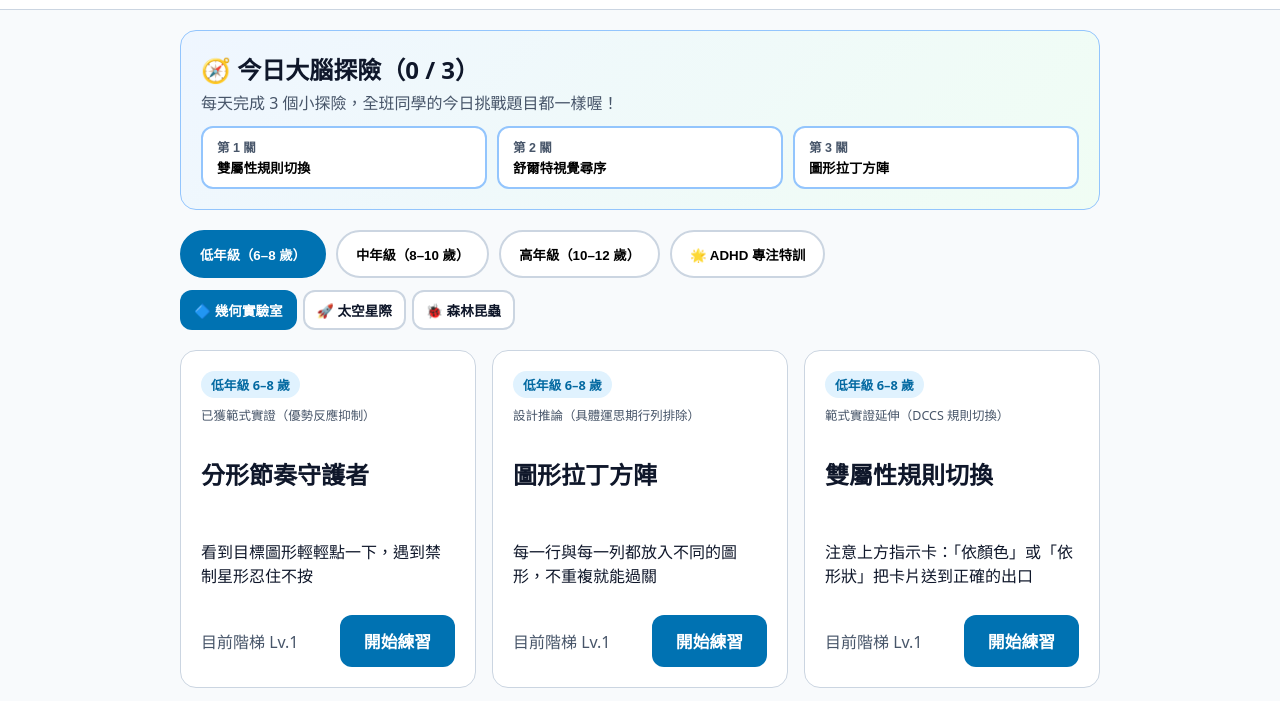
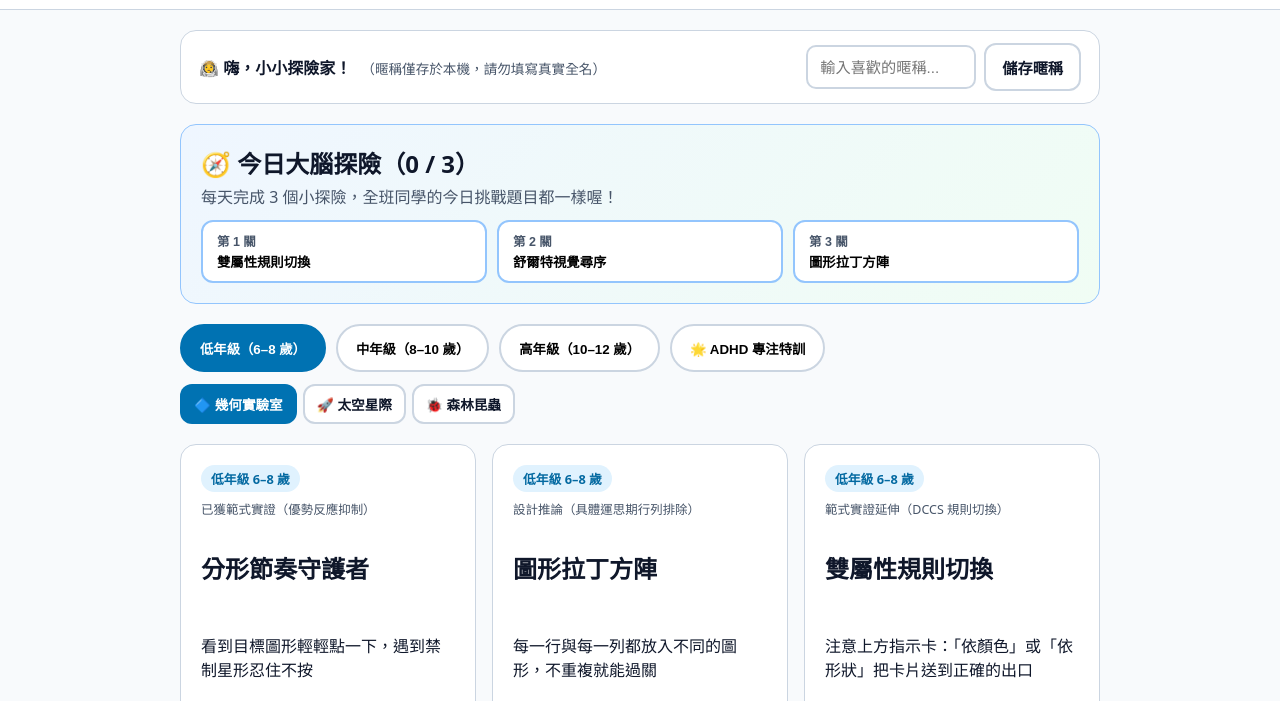
Before and after one commit to lucifer0427/kid-logic-lab, a website built with Vite: page index.html in a window 1280 px wide. Shown: the part 63-764 px from the top of the page. Built offline with nearby package versions, Linux system fonts and the light colour scheme.

Commit message:
feat: add local-only student nickname setting with personalized greetings

```diff
--- a/src/dashboard/radarView.ts
+++ b/src/dashboard/radarView.ts
@@ -1,6 +1,7 @@
 import { CognitiveAxis, SessionRecord } from '../engine/types';
 import { getAllSessions, clearAllSessions } from '../storage/db';
 import { exportSessionsJson, importSessionsJson } from '../storage/jsonBackup';
+import { loadPrefs } from '../storage/prefs';
 
 const AXES: { key: CognitiveAxis; label: string }[] = [
   { key: 'attentionStability', label: '專注穩定 (ASI)' },
@@ -155,11 +156,14 @@ export async function renderDashboard(container: HTMLElement, onBack: () => void
     })
     .join('');
 
+  const prefs = loadPrefs();
+  const displayOwner = prefs.nickname ? `${prefs.nickname} 的` : '';
+
   container.innerHTML = `
     <section class="dashboard-view">
       <div class="dashboard-header">
         <div>
-          <h2>師長本地學習儀表板</h2>
+          <h2>${displayOwner}師長本地學習儀表板</h2>
           <p class="muted">所有資料僅儲存於本機 IndexedDB，零個資、零雲端傳輸。</p>
         </div>
         <button type="button" class="btn btn-outline" id="dash-back">返回遊戲</button>
--- a/src/main.ts
+++ b/src/main.ts
@@ -241,7 +241,23 @@ function renderHome(): void {
     `;
   }).join('');
 
+  const displayName = prefs.nickname || '小小探險家';
+
   main.innerHTML = `
+    <section class="card nickname-bar">
+      <div class="nickname-row">
+        <div>
+          <strong>🧑‍🚀 嗨，${displayName}！</strong>
+          <span class="muted" style="font-size:0.85rem;margin-left:6px;">（暱稱僅存於本機，請勿填寫真實全名）</span>
+        </div>
+        <div class="nickname-edit-group">
+          <input type="text" id="input-nickname" class="nickname-input" maxlength="12"
+            placeholder="輸入喜歡的暱稱..." value="${prefs.nickname.replace(/"/g, '&quot;')}" aria-label="學童暱稱" />
+          <button type="button" class="btn btn-outline" id="btn-save-nickname">儲存暱稱</button>
+        </div>
+      </div>
+    </section>
+
     <section class="card daily-banner">
       <div class="daily-banner-top">
         <div>
@@ -276,6 +292,13 @@ function renderHome(): void {
   `;
 
   appEl.appendChild(main);
+
+  main.querySelector('#btn-save-nickname')?.addEventListener('click', () => {
+    const input = main.querySelector('#input-nickname') as HTMLInputElement;
+    prefs.nickname = input.value.trim().slice(0, 12);
+    savePrefs(prefs);
+    renderHome();
+  });
 
   main.querySelectorAll<HTMLButtonElement>('.daily-quest-item').forEach((btn) => {
     btn.addEventListener('click', () => {
@@ -396,6 +419,7 @@ function renderSessionSummary(
 ): void {
   unmountCurrent();
   const kid = getKidHeadline(record.metrics.asi, record.metrics.accuracy);
+  const namePrefix = prefs.nickname ? `${prefs.nickname}，` : '';
 
   const newBadgeHtml =
     newlyUnlocked.length > 0
@@ -411,7 +435,7 @@ function renderSessionSummary(
   host.innerHTML = `
     <div class="summary-card pop-soft">
       <div style="font-size:2.4rem;">${kid.emoji}</div>
-      <h2 style="margin:0;">${kid.title}</h2>
+      <h2 style="margin:0;">${namePrefix}${kid.title}</h2>
       <p class="muted" style="margin:0;">${kid.msg}</p>
       ${newBadgeHtml}
       <div class="summary-kid-bars">
--- a/src/storage/prefs.ts
+++ b/src/storage/prefs.ts
@@ -4,6 +4,7 @@ export interface UserPrefs {
   muted: boolean;
   ageTier: AgeTier;
   themeSkin: ThemeSkin;
+  nickname: string;
   levels: Record<GameId, number>;
 }
 
@@ -22,6 +23,7 @@ export function loadPrefs(): UserPrefs {
     muted: false,
     ageTier: 'junior',
     themeSkin: 'geometry',
+    nickname: '',
     levels: defaultLevels(),
   };
 
@@ -33,6 +35,7 @@ export function loadPrefs(): UserPrefs {
       muted: Boolean(parsed.muted),
       ageTier: parsed.ageTier ?? defaults.ageTier,
       themeSkin: parsed.themeSkin ?? defaults.themeSkin,
+      nickname: typeof parsed.nickname === 'string' ? parsed.nickname.slice(0, 16) : '',
       levels: {
         ...defaults.levels,
         ...(parsed.levels ?? {}),
--- a/src/style.css
+++ b/src/style.css
@@ -1249,3 +1249,30 @@ body {
 .t24-num-btn.is-used {
   opacity: 0.4;
 }
+
+.nickname-bar {
+  padding: 12px 18px;
+}
+
+.nickname-row {
+  display: flex;
+  align-items: center;
+  justify-content: space-between;
+  gap: 12px;
+  flex-wrap: wrap;
+}
+
+.nickname-edit-group {
+  display: flex;
+  gap: 8px;
+  align-items: center;
+}
+
+.nickname-input {
+  min-height: 44px;
+  padding: 8px 12px;
+  border: 2px solid var(--border);
+  border-radius: 10px;
+  font-size: 0.95rem;
+  width: 170px;
+}
```
